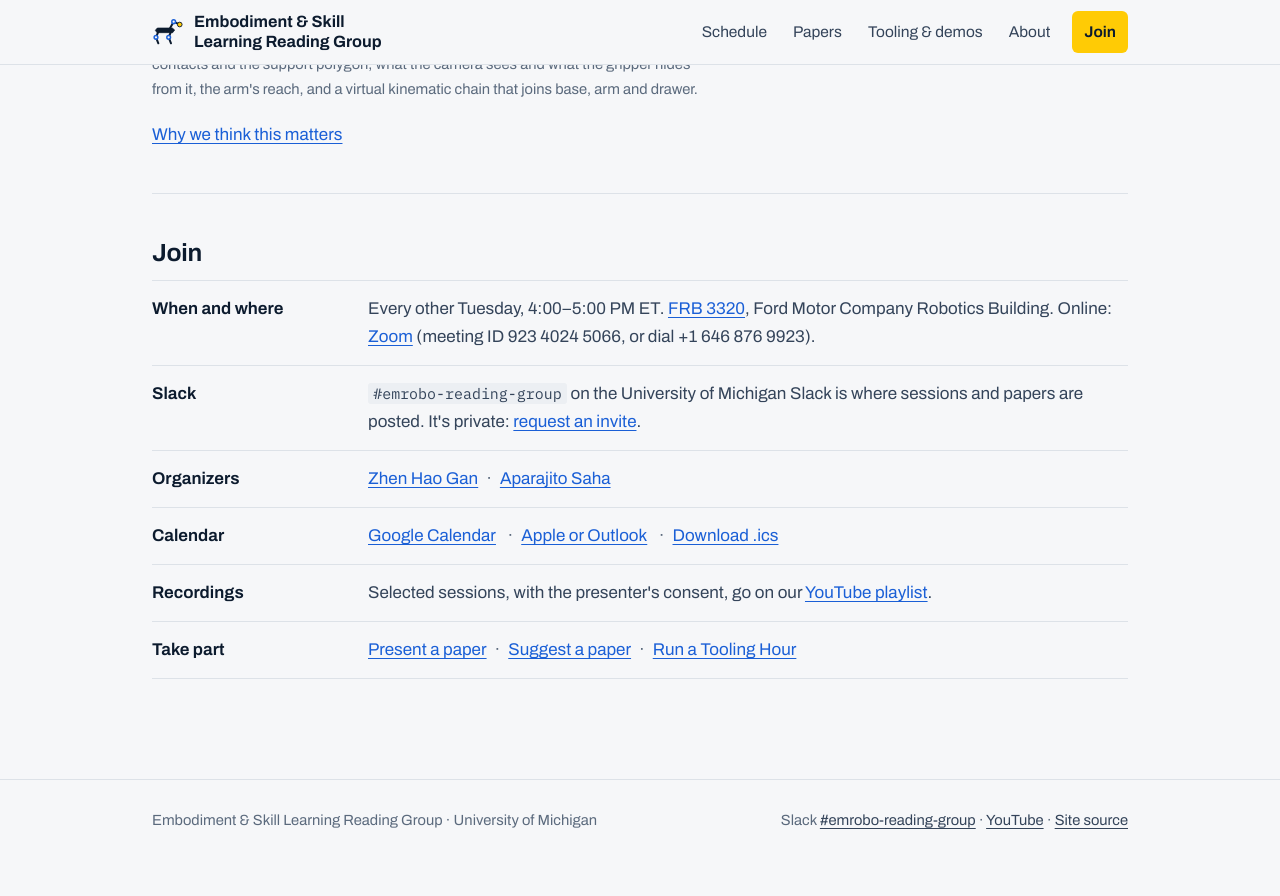
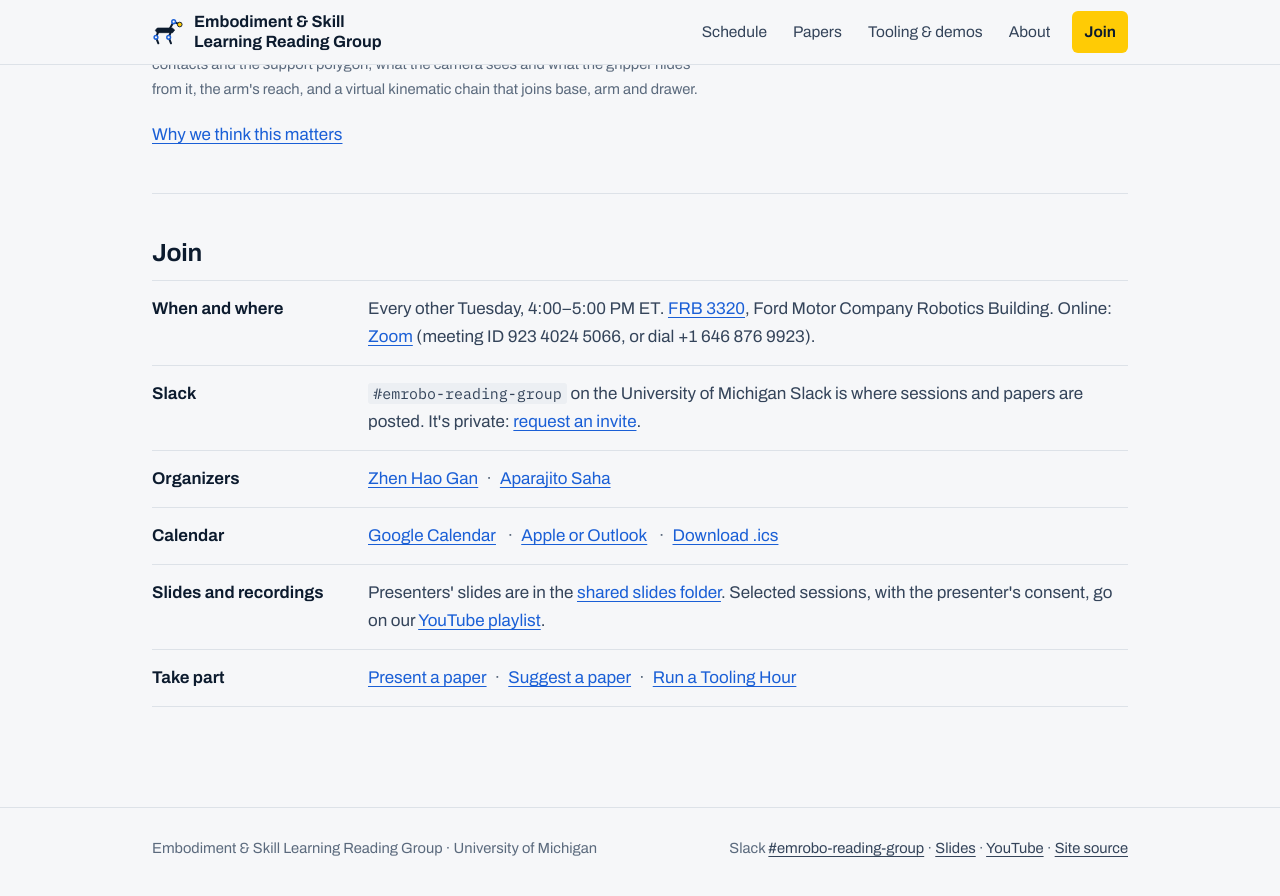
Before and after one commit to m-and-m-lab/emrobo-reading-group, a Jekyll site: the page built from index.html, in a window 1280 px wide and 900 px high, scrolled down 3129 px. Shown: the top 896 px of the window. Built offline with Jekyll 4.4.1, drawn with Linux system fonts in a browser that asks for light colours; before the commit the page ends 4001 px from its top, so only the background shows below that.

Commit message:
Added slides to site

```diff
--- a/_config.yml
+++ b/_config.yml
@@ -43,6 +43,7 @@ links:
   slack: ""                 # optional link to the channel
   slack_channel: "#emrobo-reading-group"   # private channel on the University of Michigan Slack
   youtube: "https://www.youtube.com/playlist?list=PLPwDhcf-CLBA"   # session recordings playlist
+  slides_folder: "https://drive.google.com/drive/folders/16gnLnA3EXeT-tuBnUtJS30ydUnufb8eZ?usp=sharing"   # shared Google Drive folder for slides
   linkedin: ""
   presenter_signup: ""      # e.g. a Google Sheet
   suggest_paper_form: ""    # optional; GitHub issue templates are used otherwise
--- a/_includes/footer.html
+++ b/_includes/footer.html
@@ -3,6 +3,7 @@
     <p>{{ site.title | escape }} · University of Michigan</p>
     <p>
       Slack <a href="{{ '/#join' | relative_url }}">{{ site.links.slack_channel }}</a>
+      {%- if site.links.slides_folder != "" %} · <a href="{{ site.links.slides_folder }}">Slides</a>{% endif %}
       {%- if site.links.youtube != "" %} · <a href="{{ site.links.youtube }}">YouTube</a>{% endif %}
       · <a href="{{ site.links.github_repo }}">Site source</a>
     </p>
--- a/index.html
+++ b/index.html
@@ -103,10 +103,10 @@ layout: default
         <dt>Calendar</dt>
         <dd>{% include calendar-buttons.html %}</dd>
       </div>
-      {%- if site.links.youtube != "" %}
+      {%- if site.links.youtube != "" or site.links.slides_folder != "" %}
       <div>
-        <dt>Recordings</dt>
-        <dd>Selected sessions, with the presenter's consent, go on our <a href="{{ site.links.youtube }}">YouTube playlist</a>.</dd>
+        <dt>Slides and recordings</dt>
+        <dd>{% if site.links.slides_folder != "" %}Presenters' slides are in the <a href="{{ site.links.slides_folder }}">shared slides folder</a>.{% endif %}{% if site.links.youtube != "" %} Selected sessions, with the presenter's consent, go on our <a href="{{ site.links.youtube }}">YouTube playlist</a>.{% endif %}</dd>
       </div>
       {%- endif %}
       <div>
--- a/sessions.html
+++ b/sessions.html
@@ -41,7 +41,7 @@ toc:
   <div class="measure">
     <p>Each session focuses on <strong>one main paper or a small set of closely related papers</strong>. The presenter follows a <a href="#presenting">shared template</a> and keeps the talk focused, so there are <strong>15–20 minutes for discussion</strong>. Sessions run an hour, every other Tuesday.</p>
     <p>Once a month there's an extra session on the off week, the <a href="{{ '/tooling/' | relative_url }}">Tooling Hour</a>: a hands-on walkthrough of a tool, codebase, simulator or hardware setup.</p>
-    <p>Everyone can join in person or on Zoom. With the consent of presenters and participants, selected sessions may be recorded and posted to the group's {% if site.links.youtube != "" %}<a href="{{ site.links.youtube }}">YouTube playlist</a>{% else %}YouTube channel{% endif %}.</p>
+    <p>Everyone can join in person or on Zoom. With the consent of presenters and participants, selected sessions may be recorded and posted to the group's {% if site.links.youtube != "" %}<a href="{{ site.links.youtube }}">YouTube playlist</a>{% else %}YouTube channel{% endif %}.{% if site.links.slides_folder != "" %} Slides from every session go in the <a href="{{ site.links.slides_folder }}">shared slides folder</a>.{% endif %}</p>
   </div>
 </section>
 
@@ -87,7 +87,7 @@ Presenter: [name] · Embodiment & Skill Learning Reading Group · [date]
       <li><strong>Two weeks before:</strong> pick a paper from the <a href="{{ '/papers/' | relative_url }}">reading list</a> and confirm the date with an organizer.</li>
       <li><strong>One week before:</strong> send the paper link and any paired reading, so it can go out in Slack.</li>
       <li><strong>On the day:</strong> bring two or three open questions to start the discussion.</li>
-      <li><strong>Afterwards:</strong> share your slides, and say whether you're happy for the recording to be posted.</li>
+      <li><strong>Afterwards:</strong> {% if site.links.slides_folder != "" %}add your slides to the <a href="{{ site.links.slides_folder }}">shared folder</a>{% else %}share your slides{% endif %}, and say whether you're happy for the recording to be posted.</li>
     </ul>
   </div>
 </section>
```
